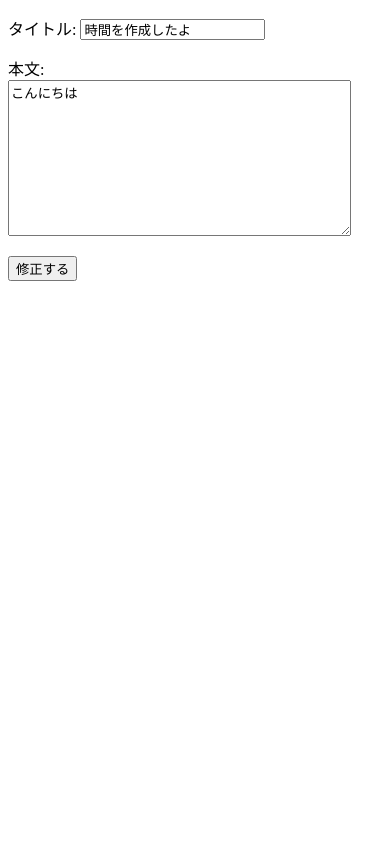
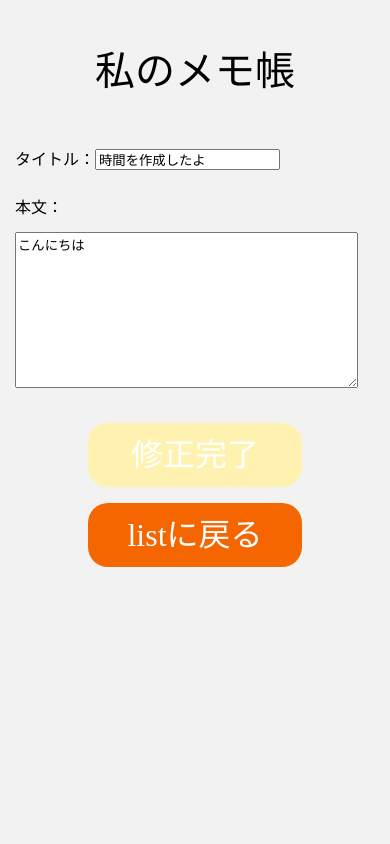
Before and after one commit to souichi1204/memo-project, a Django app: page /update/9 in a window 390 px wide. Run offline with Django 4.2, Linux system fonts and the light colour scheme; data comes from the database, SQL or seed files in the repository; both versions use the stored data as it was after the commit.

Commit message:
CSSを整えました

```diff
--- a/memoproject/memoapp/models.py
+++ b/memoproject/memoapp/models.py
@@ -1,10 +1,12 @@
 from cgitb import text
 from django.db import models
+from django.utils import timezone
 
 # Create your models here.
 class Memomodel(models.Model):
   タイトル=models.CharField(max_length=100)
   本文=models.TextField()
+  作成した日付=models.DateTimeField(default=timezone.now)
 
 
   def __str__(self):
--- a/memoproject/memoapp/urls.py
+++ b/memoproject/memoapp/urls.py
@@ -1,10 +1,11 @@
 from django.contrib import admin
 from django.urls import path,include
-from .views import Memolist,Memodetail,Memodelete,Memoupdate
+from .views import Memolist,Memodetail,Memodelete,Memoupdate,Memocreate
 
 urlpatterns = [
     path('list/',Memolist.as_view(),name='list'),
     path('detail/<int:pk>',Memodetail.as_view(),name='detail'),
     path('delete/<int:pk>',Memodelete.as_view(),name='delete'),
     path('update/<int:pk>',Memoupdate.as_view(),name='update'),
+    path('create/',Memocreate.as_view(),name='create')
 ]
--- a/memoproject/memoapp/views.py
+++ b/memoproject/memoapp/views.py
@@ -1,12 +1,18 @@
 from django.shortcuts import render
 from django.urls import reverse_lazy
-from django.views.generic import ListView,DetailView,DeleteView,UpdateView
+from django.views.generic import ListView,DetailView,DeleteView,UpdateView,CreateView
 from .models import Memomodel
 
 # Create your views here.
 class Memolist(ListView):
     template_name='list.html'
     model=Memomodel
+
+class Memocreate(CreateView):
+    template_name='create.html'
+    model=Memomodel
+    fields=['タイトル','本文']
+    success_url=reverse_lazy('list')
 
 class Memodetail(DetailView):
     template_name='detail.html'
--- /dev/null
+++ b/memoproject/static/css/reset.css
@@ -0,0 +1,48 @@
+/* http://meyerweb.com/eric/tools/css/reset/
+   v2.0 | 20110126
+   License: none (public domain)
+*/
+
+html, body, div, span, applet, object, iframe,
+h1, h2, h3, h4, h5, h6, p, blockquote, pre,
+a, abbr, acronym, address, big, cite, code,
+del, dfn, em, img, ins, kbd, q, s, samp,
+small, strike, strong, sub, sup, tt, var,
+b, u, i, center,
+dl, dt, dd, ol, ul, li,
+fieldset, form, label, legend,
+table, caption, tbody, tfoot, thead, tr, th, td,
+article, aside, canvas, details, embed,
+figure, figcaption, footer, header, hgroup,
+menu, nav, output, ruby, section, summary,
+time, mark, audio, video {
+  margin: 0;
+  padding: 0;
+  border: 0;
+  font-size: 100%;
+  font: inherit;
+  vertical-align: baseline;
+}
+/* HTML5 display-role reset for older browsers */
+article, aside, details, figcaption, figure,
+footer, header, hgroup, menu, nav, section {
+	display: block;
+}
+body {
+  line-height: 1;
+}
+ol, ul {
+  list-style: none;
+}
+blockquote, q {
+  quotes: none;
+}
+blockquote:before, blockquote:after,
+q:before, q:after {
+  content: '';
+  content: none;
+}
+table {
+  border-collapse: collapse;
+  border-spacing: 0;
+}
--- /dev/null
+++ b/memoproject/static/css/style.css
@@ -0,0 +1,404 @@
+/* 全てに適用 */
+h1{
+    font-family: 'Noto Sans JP', sans-serif;
+    font-size: 2.5rem;
+    text-align: center;
+    padding-top:3rem ;
+    padding-bottom: 3rem;
+}
+
+h2{
+    font-size: 2rem;
+    padding: 20px;
+    margin: 40px;
+    border-bottom: 1px solid bisque;
+    overflow-wrap:anywhere;
+
+}
+
+h3{
+    padding: 40px;
+    font-size: 1.5rem;
+}
+p{
+    line-height: 3rem;
+}
+.wrapper{
+    background-color: #F2F2F2;
+    min-height: 100vh;
+}
+
+.New_create{
+    position: fixed;
+    top: 1rem;
+    right: 5rem;
+    z-index: 20;
+}
+
+.New_create_btn{
+    background-color: #f56500;
+    border-radius: 20px;
+}
+
+.New_create_btn:hover{
+    background-color: #a56800;
+    border-radius: 20px;
+}
+
+.New_create_btn a{
+    display: block;
+
+    padding: 2rem 1rem;
+}
+
+
+a:link, a:visited,  a:active {
+    color: #fff;
+    text-decoration: none;
+  }
+
+
+/* mainコンテンツ部分 */
+
+.inner{
+    margin: 0 auto;
+    padding-right: 40px;
+    padding-left: 40px;
+    max-width: 850px;
+}
+/* container部分 */
+.container{
+    position: relative;
+    background-color: white;
+    padding: 2rem;
+    margin-bottom: 1.5rem;
+    border-radius: 20px;
+}
+.container a{
+    position: absolute;
+    top: 0;
+    left: 0;
+    height:100%;
+    width: 100%;
+}
+.container:hover{
+    box-shadow:10px 10px 2px black;
+}
+
+/* detail.html */
+.content{
+    background-color: white;
+    border-radius: 40px;
+    min-height: 50vh;
+}
+
+.main_content{
+    padding: 0 40px 40px 40px;
+    overflow-wrap:anywhere;
+}
+
+.flex_btn{
+    display: flex;
+    flex-wrap: wrap;
+    justify-content: space-around;
+    margin-top: 3rem;
+}
+
+.btn_update{
+    background-color: #a56500;
+    border-radius: 20px;
+}
+
+.btn_update:hover{
+    background-color:#824C00;
+}
+
+.btn_delete{
+    background-color: #ea5550;
+    border-radius: 20px;
+
+}
+.btn_delete:hover{
+    background-color: #aa5550;
+}
+
+.btn_list{
+    background-color: #f56500;
+    border-radius: 20px;
+
+}
+.btn_list:hover{
+    background-color: #e67c1a;
+}
+
+.btn_update a{
+    display: block;
+   padding: 2rem 4rem;
+}
+.btn_list a{
+   display: block;
+   padding: 2rem 4rem;
+}
+.btn_delete a{
+   display: block;
+   padding: 2rem 4rem;
+}
+
+/* delete.html */
+.btn_delete_html{
+    background-color: #ea5550;
+    border-radius: 20px;
+    padding: 2rem 4rem;
+    color: #fff;
+    text-align: center;
+    font-size: xx-large;
+}
+.btn_delete_html:hover{
+    background-color: #aa5550;
+}
+
+.yokohaba_tiisaku{
+    max-width: 450px;
+    margin: 0 auto;
+    margin-top: 2rem;
+    text-align: center;
+}
+
+/* update.html */
+.btn_update_html{
+    background-color: #a56500;
+    max-width: 200px;
+    margin: 0 auto;
+    border-radius: 20px;
+    padding: 2rem 4rem;
+    color: #fff;
+    text-align: center;
+    font-size: xx-large;
+}
+
+.btn_update_html:hover{
+    background-color:#824C00 ;
+}
+
+.btn_list_update_html{
+    background-color: #f56500;
+    max-width: 200px;
+    margin: 0 auto;
+    border-radius: 20px;
+    padding: 2rem 4rem;
+    color: #fff;
+    text-align: center;
+    font-size: xx-large;
+}
+.btn_list_update_html:hover{
+    background-color:#e67c1a ;
+}
+
+.flex_btn_update_html{
+    display: flex;
+    flex-wrap: nowrap;
+    justify-content: space-around;
+    margin-top: 1rem;
+}
+
+@media screen and (max-width: 778px) {
+	/* 778px以下に適用されるCSS（スマホ用） */
+    /* 全てに適用 */
+h1{
+    font-family: 'Noto Sans JP', sans-serif;
+    font-size: 2.5rem;
+    text-align: center;
+    padding-top:3rem ;
+    padding-bottom: 3rem;
+}
+
+h2{
+    font-size: 2rem;
+    padding: 20px;
+    margin: 40px;
+    border-bottom: 1px solid bisque;
+    overflow-wrap:anywhere;
+
+}
+
+h3{
+    padding: 40px;
+    font-size: 1.5rem;
+}
+.wrapper{
+    background-color: #F2F2F2;
+    min-height: 100vh;
+}
+
+.New_create{
+    display: none;
+
+}
+.New_create_res{
+    position: fixed;
+    bottom: 1rem;
+    right: 0rem;
+    z-index: 20;
+}
+
+.New_create_btn{
+    none
+}
+.New_create_btn_res{
+    background-color: #f56500;
+    border-radius: 20px;
+}
+
+.New_create_btn:hover{
+    background-color: #a56800;
+    border-radius: 20px;
+}
+
+.New_create_btn a{
+    none
+
+}
+
+.New_create_btn_res a{
+    display: block;
+    padding: 2rem 1rem;
+}
+
+a:link, a:visited,  a:active {
+    color: #fff;
+    text-decoration: none;
+  }
+
+
+/* mainコンテンツ部分 */
+
+.inner{
+    margin: 0 auto;
+    padding-right: 15px;
+    padding-left: 15px;
+    max-width: 375px;
+}
+/* container部分 */
+.container{
+    position: relative;
+    background-color: white;
+    padding: 2rem;
+    margin-bottom: 1.5rem;
+    border-radius: 20px;
+}
+.container a{
+    position: absolute;
+    top: 0;
+    left: 0;
+    height:100%;
+    width: 100%;
+}
+
+/* detail.html */
+.content{
+    background-color: white;
+    border-radius: 40px;
+    min-height: 50vh;
+}
+
+.main_content{
+    padding: 0 40px 40px 40px;
+    overflow-wrap:anywhere;
+}
+
+.flex_btn{
+    display: flex;
+    flex-wrap: wrap;
+    justify-content: space-around;
+    margin-top: 1rem;
+}
+
+.btn_update{
+    background-color: #a56500;
+    border-radius: 20px;
+    margin: 20px;
+}
+
+.btn_update:hover{
+    background-color:#824C00;
+}
+
+.btn_delete{
+    background-color: #ea5550;
+    border-radius: 20px;
+
+}
+.btn_delete:hover{
+    background-color: #aa5550;
+}
+
+.btn_list{
+    background-color: #f56500;
+    border-radius: 20px;
+    margin: 20px;
+}
+.btn_list:hover{
+    background-color: #e67c1a;
+}
+
+.btn_update a{
+    display: block;
+   padding: 2rem 4rem;
+}
+.btn_list a{
+   display: block;
+   padding: 2rem 4rem;
+}
+.btn_delete a{
+   display: block;
+   padding: 2rem 4rem;
+}
+
+/* delete.html */
+.btn_delete_html{
+    background-color: #ea5550;
+
+    border-radius: 20px;
+    padding: 2rem 4rem;
+    color: #fff;
+    text-align: center;
+    font-size: xx-large;
+}
+
+.yokohaba_tiisaku{
+    max-width: 450px;
+    margin: 0 auto;
+    margin-top: 2rem;
+    text-align: center;
+}
+
+/* update.html */
+.btn_update_html{
+    max-width: 150px;
+    margin: 0 auto;
+    background-color: #FFF2B0;
+    border-radius: 20px;
+    padding: 1rem 2rem;
+    color: #fff;
+    text-align: center;
+    font-size: xx-large;
+
+}
+
+.btn_list_update_html{
+    max-width: 150px;
+    margin: 0 auto;
+    margin-top: 1rem;
+    background-color: #f56500;
+    border-radius: 20px;
+    padding: 1rem 2rem;
+    color: #fff;
+    text-align: center;
+    font-size: xx-large;
+}
+
+.flex_btn_update_html{
+    display: block;
+}
+
+}
--- a/memoproject/templates/base.html
+++ b/memoproject/templates/base.html
@@ -5,15 +5,29 @@
     <!-- Required meta tags -->
     <meta charset="utf-8">
     <meta name="viewport" content="width=device-width, initial-scale=1">
+    <link href="{% static 'css/reset.css' %}" rel="stylesheet">
+    <link rel="preconnect" href="https://fonts.googleapis.com">
+    <link rel="preconnect" href="https://fonts.gstatic.com" crossorigin>
+    <link href="https://fonts.googleapis.com/css2?family=Noto+Sans+JP:wght@700&display=swap" rel="stylesheet">
+    <link href="{% static 'css/style.css' %}" rel="stylesheet">
+
     <title>メモ帳</title>
   </head>
   <body>
-
+    <div class="wrapper">
+      <header>
+        <div class="title">
+          <h1>私のメモ帳</h1>
+        </div>
         {% block header %}
         {% endblock header %}
+      </header>
 
+      <section class="inner">
         {% block content %}
         {% endblock content %}
+      </section>
+
 
       {% block footer %}
       {% endblock footer %}
@@ -28,5 +42,7 @@
       <script src="https://cdn.jsdelivr.net/npm/@popperjs/core@2.9.2/dist/umd/popper.min.js" integrity="sha384-IQsoLXl5PILFhosVNubq5LC7Qb9DXgDA9i+tQ8Zj3iwWAwPtgFTxbJ8NT4GN1R8p" crossorigin="anonymous"></script>
       <script src="https://cdn.jsdelivr.net/npm/bootstrap@5.0.2/dist/js/bootstrap.min.js" integrity="sha384-cVKIPhGWiC2Al4u+LWgxfKTRIcfu0JTxR+EQDz/bgldoEyl4H0zUF0QKbrJ0EcQF" crossorigin="anonymous"></script>
       -->
+    </div>
+
   </body>
 </html>
--- a/memoproject/templates/update.html
+++ b/memoproject/templates/update.html
@@ -5,8 +5,21 @@
 
 {% block content %}
   <form action='' method='POST'>{% csrf_token %}
-    {{form.as_p }}
-    <input type='submit' value='修正する'>
+    <p>タイトル：{{form.タイトル}}</p>
+    <p>本文：{{form.本文}}</p>
+  <div class="flex_btn_update_html">
+    <label for="update">
+      <div class="btn_update_html">
+        修正完了
+      </div>
+      <input type='submit' value='修正完了' hidden id="update">
+    </label>
+    <div class="btn_list_update_html">
+      <a href="{% url 'list' %}">listに戻る</a>
+    </div>
+  </div>
+
+
   </form>
 {% endblock content %}
 
```
Also changed, not shown: memoproject/memoproject/settings.py (+11 -1 lines), memoproject/templates/create.html (added, +18 -0 lines), memoproject/templates/delete.html (+11 -3 lines), memoproject/templates/detail.html (+24 -2 lines), memoproject/templates/list.html (+18 -3 lines), memoproject/db.sqlite3, memoproject/memoapp/migrations/0002_memomodel_作成した日付.py (added). Lines whose indentation alone changed are shown as unchanged.
